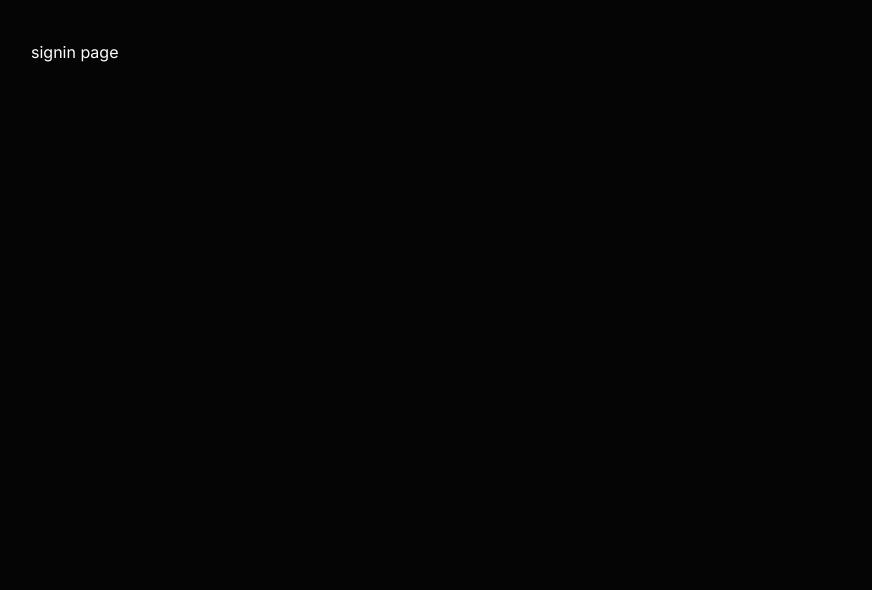
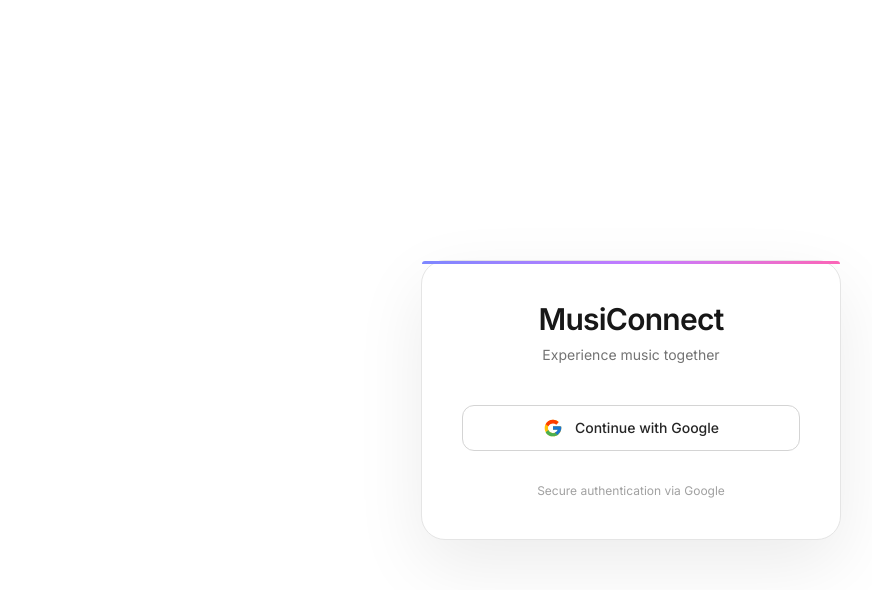
Before and after one commit to kashyap-shubham/MusiConnect, a Next.js app in the folder apps/web/: page /signin in a window 1280 px wide. Shown: the top 590 px of the page, without its empty margins (9-881 px from the left). Built offline with nearby package versions, Linux system fonts and the light colour scheme; no server answers.

Commit message:
feat(auth): added singin page for login

```diff
--- /dev/null
+++ b/apps/web/src/app/(auth)/layout.tsx
@@ -0,0 +1,17 @@
+export default function AuthLayout({
+  children,
+}: {
+  children: React.ReactNode
+}) {
+
+  return (
+
+    <main className="relative flex min-h-screen items-center justify-center overflow-hidden bg-white">
+
+      {children}
+
+    </main>
+
+  )
+
+}
--- a/apps/web/src/app/(auth)/signin/page.tsx
+++ b/apps/web/src/app/(auth)/signin/page.tsx
@@ -1,7 +1,163 @@
 export default function SignInPage() {
+
   return (
-    <>
-      <div className="p-10">signin page</div>
-    </>
-  );
+
+    <div className="relative flex items-center justify-center">
+
+
+      {/* floating gradient blobs */}
+      <div className="pointer-events-none absolute inset-0 -z-10">
+
+        <div className="absolute left-[20%] top-[25%] h-65 w-65 animate-float rounded-full bg-linear-to-r from-indigo-200 to-purple-200 opacity-40 blur-3xl" />
+
+        <div className="absolute right-[20%] bottom-[20%] h-55 w-55 animate-float-delayed rounded-full bg-linear-to-r from-pink-200 to-rose-200 opacity-40 blur-3xl" />
+
+      </div>
+
+
+      {/* music wave background */}
+      <div className="pointer-events-none absolute bottom-0 left-0 right-0 -z-10 opacity-[0.06]">
+
+        <svg
+          viewBox="0 0 1440 320"
+          className="w-full"
+        >
+          <path
+            fill="black"
+            d="M0,160L40,149.3C80,139,160,117,240,112C320,107,400,117,480,133.3C560,149,640,171,720,165.3C800,160,880,128,960,117.3C1040,107,1120,117,1200,122.7C1280,128,1360,128,1400,128L1440,128L1440,320L1400,320C1360,320,1280,320,1200,320C1120,320,1040,320,960,320C880,320,800,320,720,320C640,320,560,320,480,320C400,320,320,320,240,320C160,320,80,320,40,320L0,320Z"
+          />
+        </svg>
+
+      </div>
+
+
+      {/* card */}
+      <div
+        className="
+          relative
+          w-105
+          rounded-3xl
+          border border-neutral-200
+          bg-white
+          p-10
+
+          shadow-[0_25px_70px_rgba(0,0,0,0.08)]
+
+          transition-transform duration-500
+          hover:-translate-y-1
+        "
+      >
+
+        {/* gradient accent line */}
+        <div
+          className="
+            absolute left-0 right-0 top-0 h-0.75
+            rounded-t-3xl
+            bg-linear-to-r
+            from-indigo-400
+            via-purple-400
+            to-pink-400
+          "
+        />
+
+
+        {/* heading */}
+        <div className="mb-10 text-center">
+
+          <h1 className="text-3xl font-semibold tracking-tight text-neutral-900">
+
+            MusiConnect
+
+          </h1>
+
+          <p className="mt-2 text-sm text-neutral-500">
+
+            Experience music together
+
+          </p>
+
+        </div>
+
+
+        {/* OAuth button */}
+        <a
+
+          href={`${process.env.NEXT_PUBLIC_API_URL}/auth/google`}
+
+          className="
+            group
+            relative
+            flex w-full items-center justify-center gap-3
+
+            rounded-xl
+            border border-neutral-300
+
+            bg-white
+            px-4 py-3
+
+            text-sm font-medium text-neutral-800
+
+            transition-all duration-200
+
+            hover:border-neutral-400
+            hover:shadow-md
+            hover:-translate-y-px
+
+            active:translate-y-0
+            active:scale-[0.98]
+
+            focus:outline-none
+            focus:ring-2
+            focus:ring-purple-300
+          "
+
+        >
+
+          {/* hover glow */}
+          <span
+            className="
+              absolute inset-0
+              rounded-xl
+              opacity-0
+              transition-opacity duration-300
+              group-hover:opacity-100
+              bg-[radial-gradient(circle_at_center,rgba(0,0,0,0.05),transparent_70%)]
+            "
+          />
+
+
+          {/* google icon */}
+          <svg
+            xmlns="http://www.w3.org/2000/svg"
+            viewBox="0 0 48 48"
+            className="relative h-5 w-5"
+          >
+            <path fill="#FFC107" d="M43.6 20.5H42V20H24v8h11.3C33.5 32.9 29.2 36 24 36c-6.6 0-12-5.4-12-12s5.4-12 12-12c3 0 5.7 1.1 7.8 2.9l5.7-5.7C34.6 6.1 29.6 4 24 4 12.9 4 4 12.9 4 24s8.9 20 20 20 20-8.9 20-20c0-1.3-.1-2.7-.4-3.5z"/>
+            <path fill="#FF3D00" d="M6.3 14.7l6.6 4.8C14.5 16.1 18.9 13 24 13c3 0 5.7 1.1 7.8 2.9l5.7-5.7C34.6 6.1 29.6 4 24 4 16 4 9 8.3 6.3 14.7z"/>
+            <path fill="#4CAF50" d="M24 44c5.1 0 9.8-1.9 13.3-5.1l-6.1-5c-2 1.5-4.6 2.4-7.2 2.4-5.2 0-9.5-3.1-11.1-7.4l-6.5 5C9 39.6 16 44 24 44z"/>
+            <path fill="#1976D2" d="M43.6 20.5H42V20H24v8h11.3c-1.2 3.1-3.6 5.5-6.6 6.9l6.1 5C39.9 36.6 44 30.9 44 24c0-1.3-.1-2.7-.4-3.5z"/>
+          </svg>
+
+
+          <span className="relative">
+
+            Continue with Google
+
+          </span>
+
+        </a>
+
+
+        <p className="mt-8 text-center text-xs text-neutral-400">
+
+          Secure authentication via Google
+
+        </p>
+
+      </div>
+
+    </div>
+
+  )
+
 }
--- a/apps/web/src/app/globals.css
+++ b/apps/web/src/app/globals.css
@@ -26,3 +26,26 @@
 body {
     min-height: 100vh;
 }
+
+@keyframes float {
+
+  0% { transform: translateY(0px); }
+
+  50% { transform: translateY(-18px); }
+
+  100% { transform: translateY(0px); }
+
+}
+
+.animate-float {
+
+  animation: float 7s ease-in-out infinite;
+
+}
+
+.animate-float-delayed {
+
+  animation: float 9s ease-in-out infinite;
+  animation-delay: 1s;
+
+}
```
